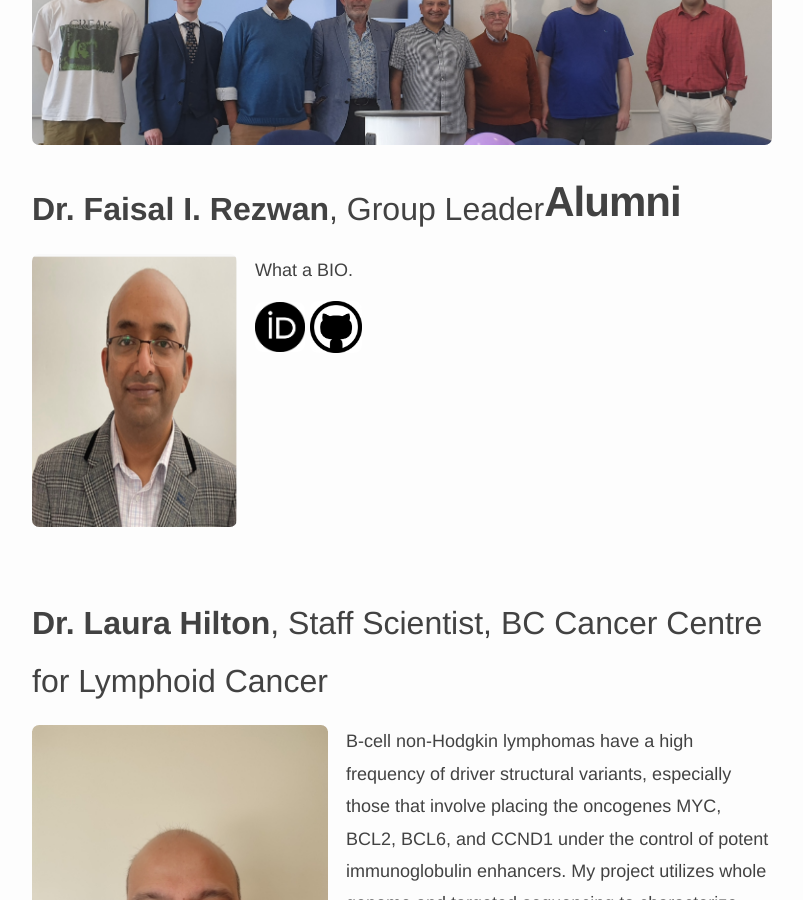
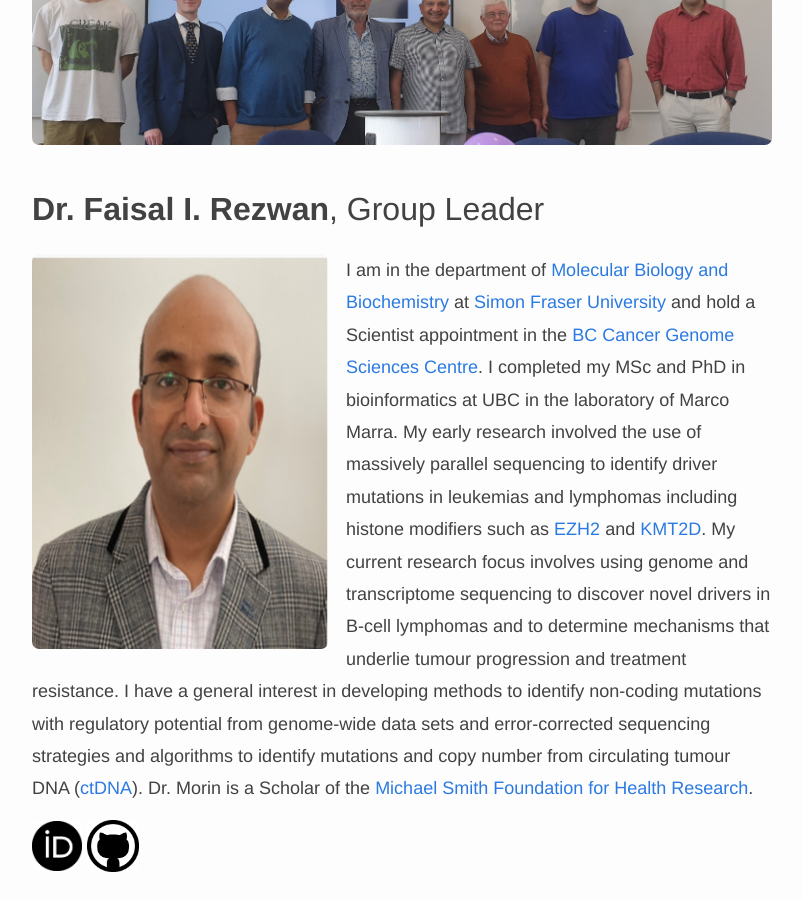
Before and after one commit to rezwanlab/rezwanlab.github.io, a Jekyll site: the page built from _pages/team/index.md, in a window 1280 px wide and 900 px high, scrolled down 286 px. Shown: the whole window, without its empty margins (238-1041 px from the left). Built offline with Jekyll 4.4.1, drawn with Linux system fonts in a browser that asks for light colours; nearby versions of some CDN libraries.

Commit message:
Update team.yml

```diff
--- a/_data/team.yml
+++ b/_data/team.yml
@@ -5,7 +5,21 @@
   orcid:  https://orcid.org/0000-0001-9921-222X
   github: https://github.com/frezwan
   bio: >
-    What a BIO.
+    I am in the department of <a href="http://www.sfu.ca/mbb.html">Molecular Biology and Biochemistry</a> at
+    <a href="http://www.sfu.ca">Simon Fraser University</a> and hold a Scientist appointment in the <a href="http://www.bcgsc.ca">BC Cancer Genome Sciences Centre</a>.
+    I completed my MSc and PhD in bioinformatics at UBC in the laboratory of
+    Marco Marra.
+    My early research involved the use of massively parallel
+    sequencing to identify driver mutations in leukemias and lymphomas
+    including histone modifiers such as <a href="https://www.ncbi.nlm.nih.gov/pubmed/20081860">EZH2</a> and <a href="https://www.ncbi.nlm.nih.gov/pubmed/21796119">KMT2D</a>.
+    My current research focus involves using genome and transcriptome
+    sequencing to discover novel drivers in B-cell lymphomas and to
+    determine mechanisms that underlie tumour progression and treatment
+    resistance.
+    I have a general interest in developing methods to identify non-coding
+    mutations with regulatory potential from genome-wide data sets and
+    error-corrected sequencing strategies and algorithms to identify mutations and copy number from circulating
+    tumour DNA (<a href="https://www.ncbi.nlm.nih.gov/pubmed/28874686">ctDNA</a>). Dr. Morin is a Scholar of the <a href="https://www.msfhr.org/">Michael Smith Foundation for Health Research</a>.
 
   photo: team/RezwanF.png
 
```
